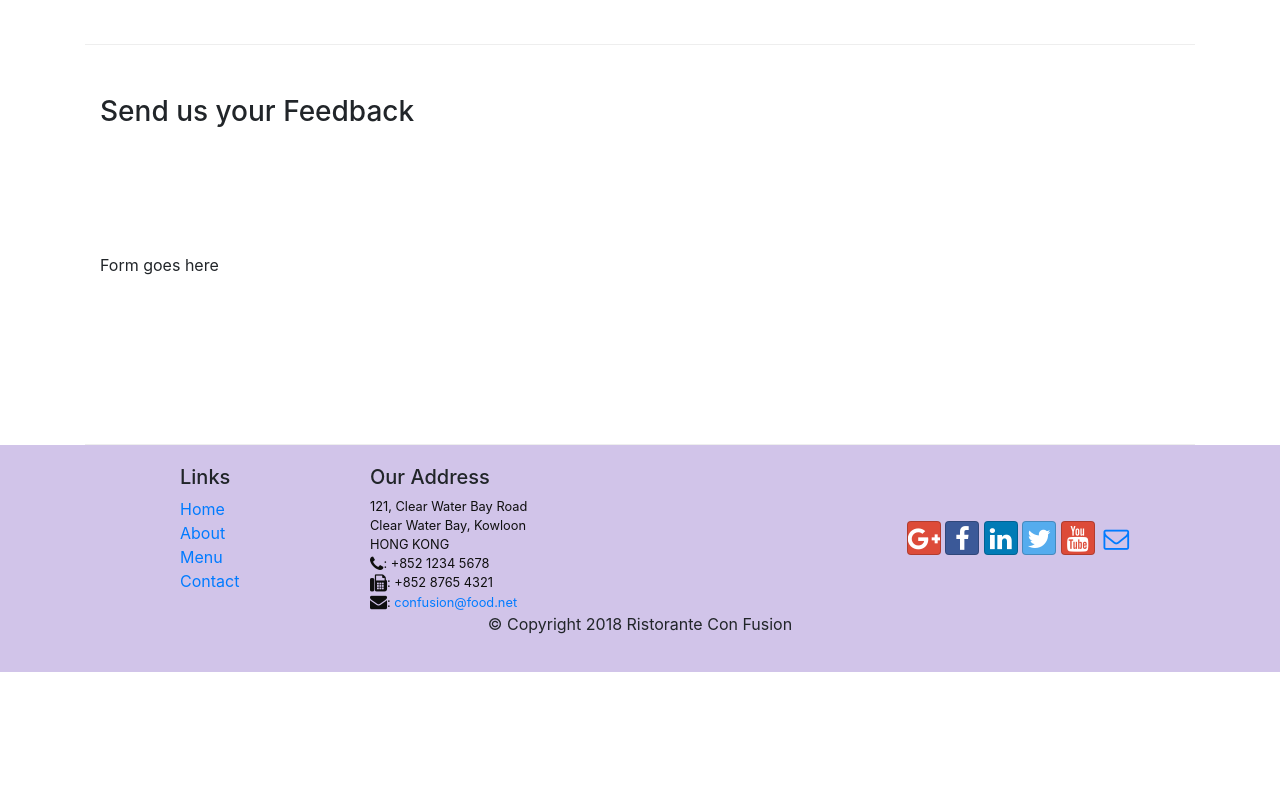
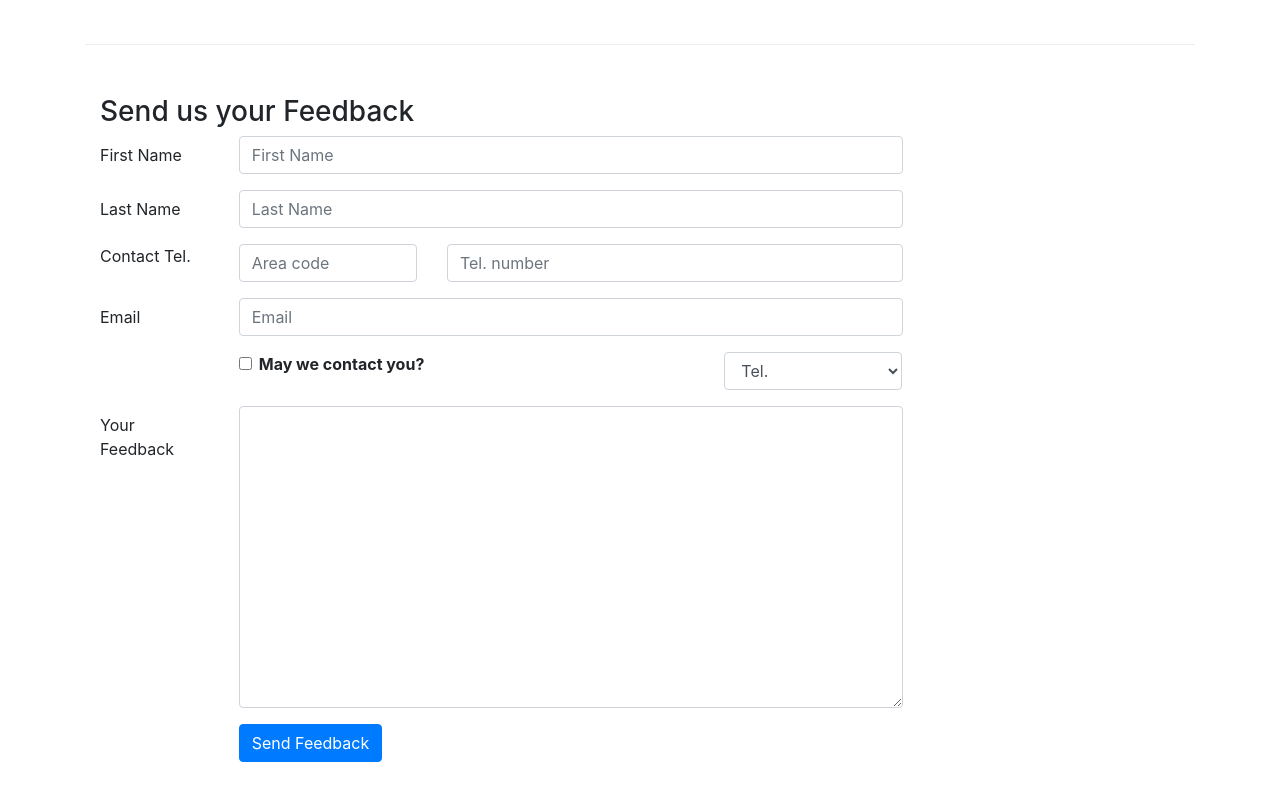
Before and after one commit to josecolli/confusion, a website: page contactus.html in a window 1280 px wide. Shown: the part 820-1620 px from the top of the page. Before the commit the page ends 1492 px from the top, so only its background shows below. Drawn offline with nearby package versions, Linux system fonts and the light colour scheme.

Commit message:
Added Form

```diff
--- a/contactus.html
+++ b/contactus.html
@@ -136,7 +136,116 @@
           <h3>Send us your Feedback</h3>
         </div>
         <div class="col-12 col-md-9">
-            Form goes here
+          <form>
+            <div class="form-group row">
+              <label for="firstname" class="col-md-2 col-form-label"
+                >First Name</label
+              >
+              <div class="col-md-10">
+                <input
+                  type="text"
+                  class="form-control"
+                  id="firstname"
+                  name="firstname"
+                  placeholder="First Name"
+                />
+              </div>
+            </div>
+            <div class="form-group row">
+              <label for="lastname" class="col-md-2 col-form-label"
+                >Last Name</label
+              >
+              <div class="col-md-10">
+                <input
+                  type="text"
+                  class="form-control"
+                  id="lastname"
+                  name="lastname"
+                  placeholder="Last Name"
+                />
+              </div>
+            </div>
+
+            <div class="form-group row">
+              <label for="telnum" class="col-12 col-md-2 col-form -label"
+                >Contact Tel.</label
+              >
+              <div class="col-5 col-md-3">
+                <input
+                  type="tel"
+                  class="form-control"
+                  id="areacode"
+                  name="areacode"
+                  placeholder="Area code"
+                />
+              </div>
+              <div class="col-7 col-md-7">
+                <input
+                  type="tel"
+                  class="form-control"
+                  id="telnum"
+                  name="telnum"
+                  placeholder="Tel. number"
+                />
+              </div>
+            </div>
+            <div class="form-group row">
+              <label for="emailid" class="col-md-2 col-form-label">Email</label>
+              <div class="col-md-10">
+                <input
+                  type="email"
+                  class="form-control"
+                  id="emailid"
+                  name="emailid"
+                  placeholder="Email"
+                />
+              </div>
+            </div>
+
+            <div class="form-group row">
+              <div class="col-md-6 offset-md-2">
+                <div class="form-check">
+                  <input
+                    type="checkbox"
+                    class="form-check-input"
+                    name="approve"
+                    id="approve"
+                    value=""
+                  />
+                  <label class="form-check-label" for="approve">
+                    <strong>May we contact you?</strong>
+                  </label>
+                </div>
+              </div>
+              <div class="col-md-3 offset-md-1">
+                <select class="form-control">
+                  <option>Tel.</option>
+                  <option>Email</option>
+                </select>
+              </div>
+            </div>
+
+            <div class="form-group row">
+              <label for="feedback" class="col-md-2 col-form-label"
+                >Your Feedback</label
+              >
+              <div class="col-md-10">
+                <textarea
+                  class="form-control"
+                  id="feedback"
+                  name="feedback"
+                  rows="12"
+                ></textarea>
+              </div>
+            </div>
+            <div class="form-group row">
+              <div class="offset-md-2 col-md-10">
+                <button type="submit" class="btn btn-primary">
+                  Send Feedback
+                </button>
+              </div>
+            </div>
+          </form>
         </div>
         <div class="col-12 col-md"></div>
       </div>
```
